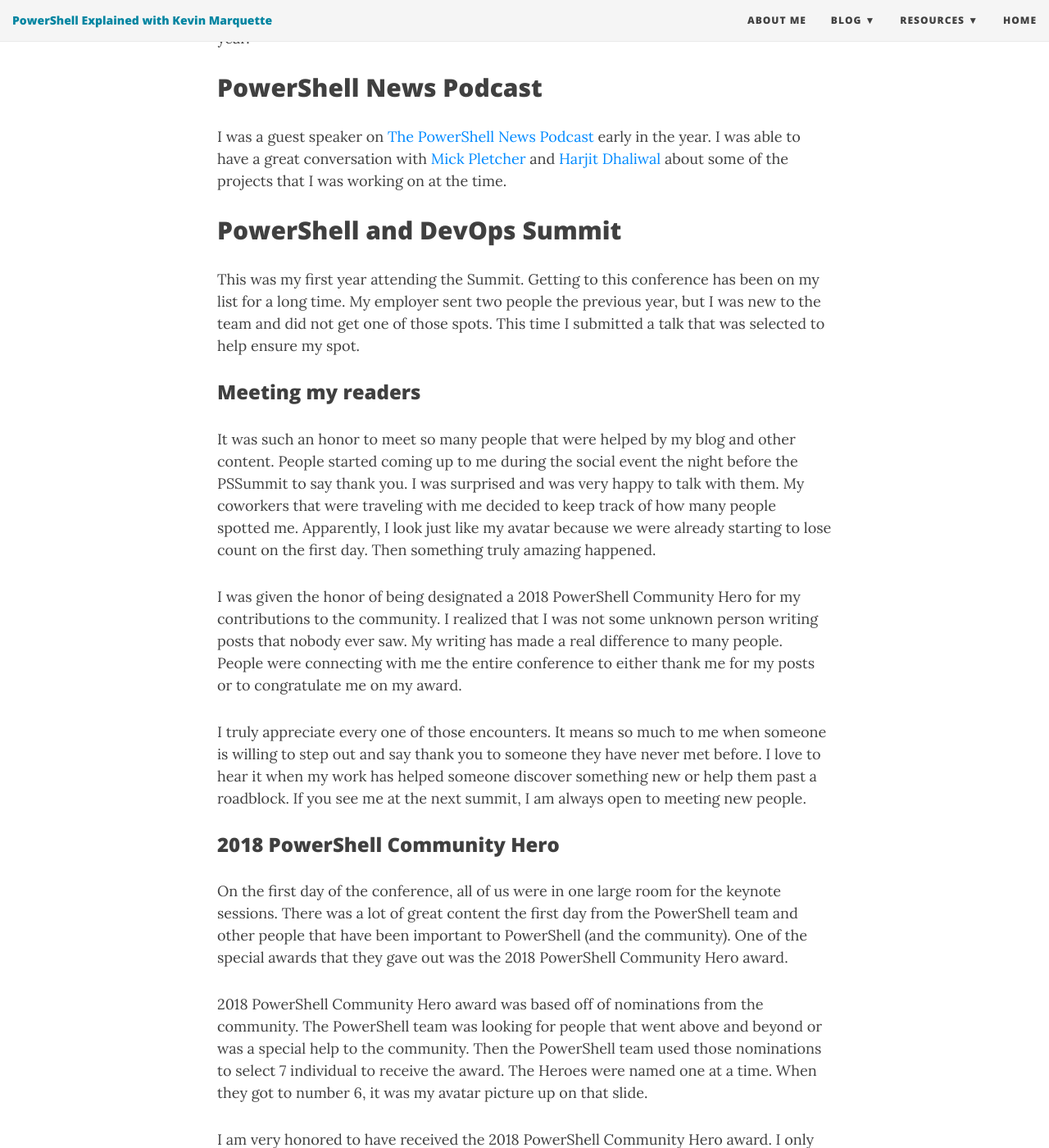
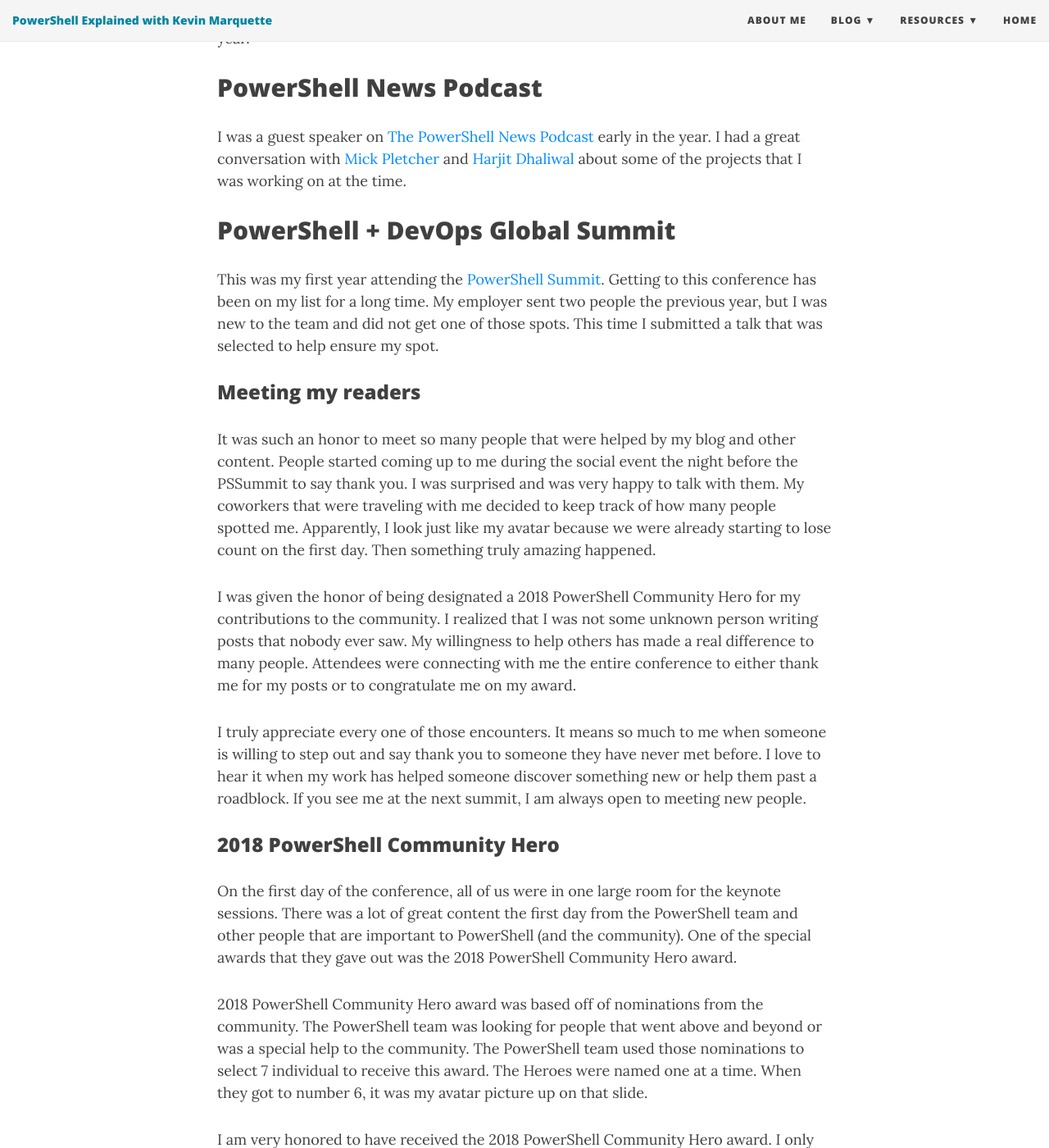
Before and after one commit to KevinMarquette/kevinmarquette.github.io, a Jekyll site: the page built from _posts/2019-01-01-Powershell-2018-year-in-review.md, in a window 1280 px wide and 1400 px high, scrolled down 1396 px. Shown: the whole window at 82% size. Built offline with Jekyll 4.4.1, drawn with Linux system fonts in a browser that asks for light colours; nearby versions of some CDN libraries; some of the changed text lies outside the part shown.

Commit message:
updates and corrections

```diff
--- a/_posts/2019-01-01-Powershell-2018-year-in-review.md
+++ b/_posts/2019-01-01-Powershell-2018-year-in-review.md
@@ -19,51 +19,51 @@
 
 ## PowerShell News Podcast
 
-I was a guest speaker on [The PowerShell News Podcast](/2018-03-14-Powershell-The-PowerShell-News-Podcast/?utm_source=blog&utm_medium=blog) early in the year. I was able to have a great conversation with [Mick Pletcher](https://twitter.com/mick_pletcher) and [Harjit Dhaliwal](https://twitter.com/Hoorge) about some of the projects that I was working on at the time.
+I was a guest speaker on [The PowerShell News Podcast](/2018-03-14-Powershell-The-PowerShell-News-Podcast/?utm_source=blog&utm_medium=blog) early in the year. I had a great conversation with [Mick Pletcher](https://twitter.com/mick_pletcher) and [Harjit Dhaliwal](https://twitter.com/Hoorge) about some of the projects that I was working on at the time.
 
-## PowerShell and DevOps Summit
+## PowerShell + DevOps Global Summit
 
-This was my first year attending the Summit. Getting to this conference has been on my list for a long time. My employer sent two people the previous year, but I was new to the team and did not get one of those spots. This time I submitted a talk that was selected to help ensure my spot.
+This was my first year attending the [PowerShell Summit](https://powershell.org/summit/). Getting to this conference has been on my list for a long time. My employer sent two people the previous year, but I was new to the team and did not get one of those spots. This time I submitted a talk that was selected to help ensure my spot.
 
 ### Meeting my readers
 
 It was such an honor to meet so many people that were helped by my blog and other content. People started coming up to me during the social event the night before the PSSummit to say thank you. I was surprised and was very happy to talk with them. My coworkers that were traveling with me decided to keep track of how many people spotted me. Apparently, I look just like my avatar because we were already starting to lose count on the first day. Then something truly amazing happened.
 
-I was given the honor of being designated a 2018 PowerShell Community Hero for my contributions to the community. I realized that I was not some unknown person writing posts that nobody ever saw. My writing has made a real difference to many people. People were connecting with me the entire conference to either thank me for my posts or to congratulate me on my award.
+I was given the honor of being designated a 2018 PowerShell Community Hero for my contributions to the community. I realized that I was not some unknown person writing posts that nobody ever saw. My willingness to help others has made a real difference to many people. Attendees were connecting with me the entire conference to either thank me for my posts or to congratulate me on my award.
 
 I truly appreciate every one of those encounters. It means so much to me when someone is willing to step out and say thank you to someone they have never met before. I love to hear it when my work has helped someone discover something new or help them past a roadblock. If you see me at the next summit, I am always open to meeting new people.
 
 ### 2018 PowerShell Community Hero
 
-On the first day of the conference, all of us were in one large room for the keynote sessions. There was a lot of great content the first day from the PowerShell team and other people that have been important to PowerShell (and the community). One of the special awards that they gave out was the 2018 PowerShell Community Hero award.
+On the first day of the conference, all of us were in one large room for the keynote sessions. There was a lot of great content the first day from the PowerShell team and other people that are important to PowerShell (and the community). One of the special awards that they gave out was the 2018 PowerShell Community Hero award.
 
-2018 PowerShell Community Hero award was based off of nominations from the community. The PowerShell team was looking for people that went above and beyond or was a special help to the community. Then the PowerShell team used those nominations to select 7 individual to receive the award. The Heroes were named one at a time. When they got to number 6, it was my avatar picture up on that slide.
+2018 PowerShell Community Hero award was based off of nominations from the community. The PowerShell team was looking for people that went above and beyond or was a special help to the community. The PowerShell team used those nominations to select 7 individual to receive this award. The Heroes were named one at a time. When they got to number 6, it was my avatar picture up on that slide.
 
 I am very honored to have received the 2018 PowerShell Community Hero award. I only had time to read a few of the nominations displayed as I went up to receive the award. They were all very kind and touching words that showed true appreciation for how I helped those individuals. I am very proud of this award.
 
-### Presenting to the PowerShell Summit
+### Presenting at the PowerShell Summit
 
 Getting selected to present at the summit was a big deal for me. Just as I was about to start my session, Jeffrey Snover walked in and sat in the front row. I was very pleased at how well the demos came together and how the session turned out.
 
 The session recording can be found on the PowerShell.org YouTube channel: [Writing a DSL (Domain Specific Language) for PowerShell by Kevin Marquette](https://www.youtube.com/watch?v=9Cg-20618ac)
 
-This was my first time presenting at a major conference and it was a very positive experience for me. I am now on the schedule to present two sessions at the next PowerShell Summit.
+This was my first time presenting at a major conference and it was a very positive experience for me. I am now on the schedule to present two sessions at the next [PowerShell + Devops Global Summit](https://powershell.org/summit/).
 
 ## Microsoft MVP, Cloud and Datacenter Management
 
-I thought that the PowerShell Hero award was going to be the highlight of my year. Then I received the Microsoft MVP at the beginning of August in the category of Cloud and Datacenter Management. While the MVP category is Cloud and Datacenter Management, almost all my contributions have been in the PowerShell subcategory.
+I thought that the PowerShell Hero award was going to be the highlight of my year. Then I received the [Microsoft MVP](https://mvp.microsoft.com/en-us/PublicProfile/5003187?fullName=Kevin%20Marquette) at the beginning of August in the category of Cloud and Datacenter Management. While the MVP category is Cloud and Datacenter Management, almost all my contributions have been in the PowerShell subcategory.
 
 This is the recognition that I am most proud to have received this year. I am so very honored to be a [Microsoft MVP](https://mvp.microsoft.com/) and I am not sure what more I can say to reflect that.
 
 ## Blog/Website
 
-The reach of my writing has really grown this year. This is reflected in the lists of top PowerShell blogs and in the analytics that I am tracking.
+The reach of my writing on this site has really grown this year. This is reflected in the lists of top PowerShell blogs and in the analytics that I am tracking.
 
 ### Feedspot Top 50 PowerShell Blogs
 
-I started the year by making it on the [Feedspot top 50 PowerShell Blogs](https://blog.feedspot.com/powershell_blogs/) list. When my blog was added to that list, it was ranked about 13th. I was excited to see my blog listed among all the great community blogs and other Microsoft Resources. It was a great way to start the year.
+I started the year by making it on the [Feedspot top 50 PowerShell Blogs](https://blog.feedspot.com/powershell_blogs/) list. When my blog was added to that list, it was ranked about 13th. I was excited to see my blog listed among all the great community blogs and other Microsoft Resources. It was the perfect way to start the year.
 
-I am sitting 10th on the [FeedSpot Top PowerShell RSS Feeds](https://blog.feedspot.com/powershell_rss_feeds) and 11th on the [Feedspot Top 50 PowerShell Blogs And Websites For Developers To Follow in 2019](https://blog.feedspot.com/powershell_blogs/) a the time of this writing.
+I am sitting 10th on the [FeedSpot Top PowerShell RSS Feeds](https://blog.feedspot.com/powershell_rss_feeds) and 11th on the [Feedspot Top 50 PowerShell Blogs And Websites For Developers To Follow in 2019](https://blog.feedspot.com/powershell_blogs/) at the time of this writing.
 
 ### SQLShack Top 5 PowerShell bloggers of 2018
 
```
